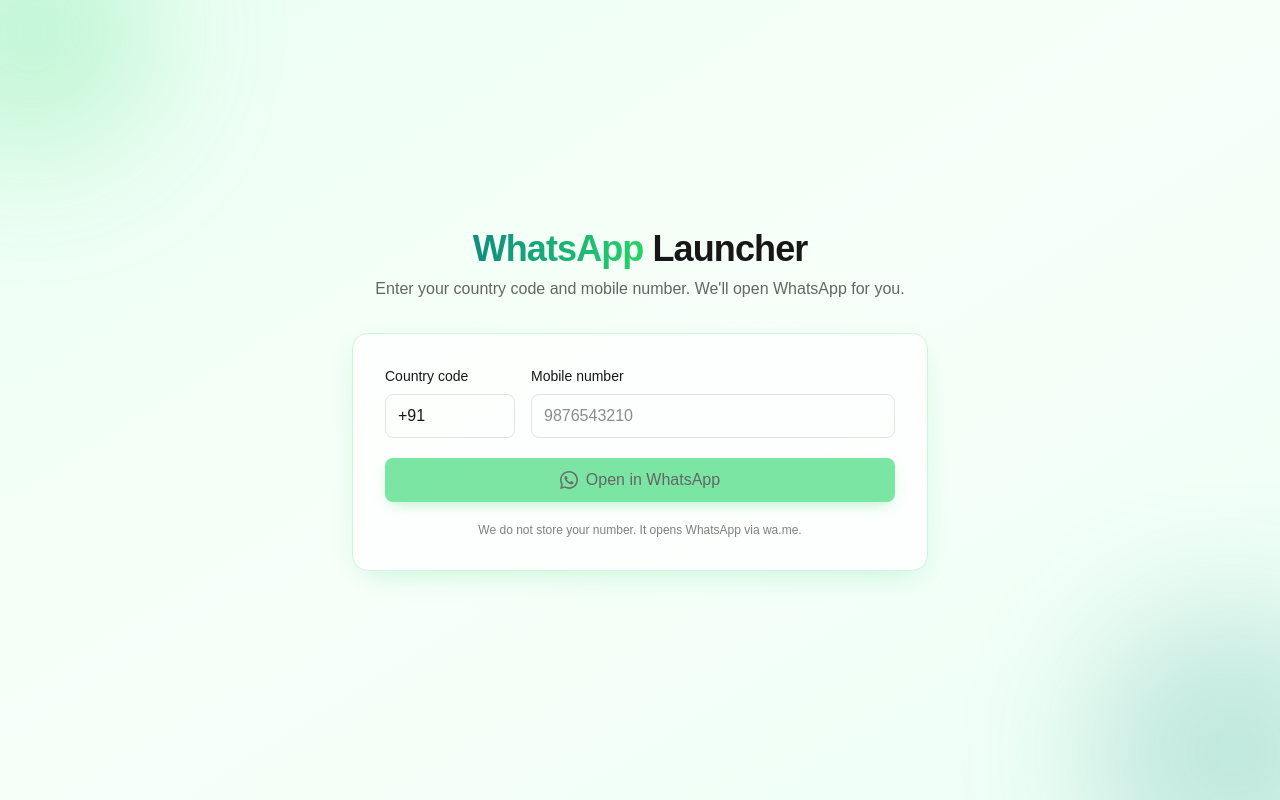
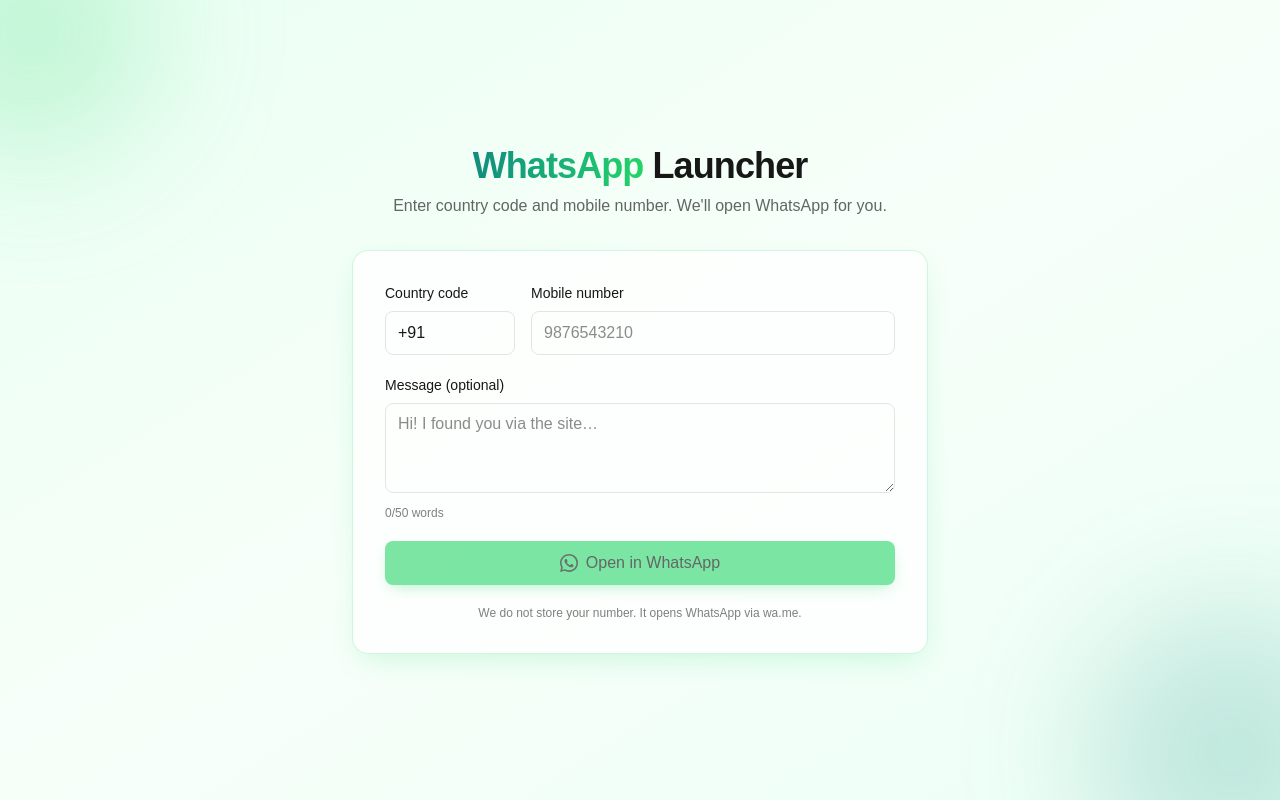
Before and after one commit to rahullolage1/next-starter-template, a Next.js app: page / in a window 1280 px wide. Built offline with nearby package versions, Linux system fonts and the light colour scheme.

Commit message:
[feature] Add optional message field and prefill via Whatsapp text param

```diff
--- a/src/app/page.tsx
+++ b/src/app/page.tsx
@@ -6,6 +6,11 @@
     const [countryCode, setCountryCode] = useState("+91");
     const [phoneNumber, setPhoneNumber] = useState("");
     const [errorMessage, setErrorMessage] = useState("");
+    const [message, setMessage] = useState("");
+    const messageWordCount = useMemo(() => {
+        const words = message.trim().split(/\s+/).filter(Boolean);
+        return message.trim() ? words.length : 0;
+    }, [message]);
 
     const combineDigits = useCallback((cc: string, num: string) => {
         const ccDigits = cc.replace(/[^\d]/g, "");
@@ -35,9 +40,17 @@
             return;
         }
 
-        const waUrl = `https://wa.me/${combined}`;
+        if (messageWordCount > 50) {
+            setErrorMessage("Message can be at most 50 words.");
+            return;
+        }
+
+        // no character limit enforcement
+
+        const encoded = message.trim() ? encodeURIComponent(message.trim()) : "";
+        const waUrl = `https://api.whatsapp.com/send?phone=${combined}${encoded ? `&text=${encoded}` : ""}`;
         window.open(waUrl, "_blank", "noopener,noreferrer");
-    }, [countryCode, phoneNumber, combineDigits]);
+    }, [countryCode, phoneNumber, message, combineDigits]);
 
     const isDisabled = useMemo(() => {
         const localDigits = phoneNumber.replace(/[^\d]/g, "");
@@ -57,7 +70,7 @@
                     <h1 className="text-3xl sm:text-4xl font-semibold tracking-tight">
                         <span className="bg-clip-text text-transparent bg-gradient-to-r from-[#128C7E] to-[#25D366]">WhatsApp</span> Launcher
                     </h1>
-                    <p className="text-sm sm:text-base text-black/60 dark:text-white/60 mt-2">Enter your country code and mobile number. We&apos;ll open WhatsApp for you.</p>
+                    <p className="text-sm sm:text-base text-black/60 dark:text-white/60 mt-2">Enter country code and mobile number. We&apos;ll open WhatsApp for you.</p>
                 </div>
 
                 <div className="w-full mx-auto max-w-xl rounded-2xl border border-[#25D366]/20 dark:border-[#128C7E]/25 bg-white/75 dark:bg-black/30 backdrop-blur px-6 sm:px-8 py-7 sm:py-8 shadow-[0_10px_30px_-10px_rgba(37,211,102,0.25)]">
@@ -94,6 +107,31 @@
                             </div>
                         </div>
 
+                        <div className="flex flex-col gap-2">
+                            <label htmlFor="msg" className="text-sm">Message (optional)</label>
+                            <textarea
+                                id="msg"
+                                aria-label="Message"
+                                rows={3}
+                                className="w-full rounded-lg border border-black/10 dark:border-white/15 bg-transparent px-3 py-2 focus:outline-none focus:ring-2 focus:ring-[#25D366]/40 dark:focus:ring-[#25D366]/35 resize-y"
+                                value={message}
+                                onChange={(e) => {
+                                    const next = e.target.value;
+                                    const words = next.trim().split(/\s+/).filter(Boolean);
+                                    if (words.length <= 50) {
+                                        setMessage(next);
+                                    } else {
+                                        setMessage(words.slice(0, 50).join(" "));
+                                    }
+                                }}
+                                placeholder="Hi! I found you via the site…"
+
+                            />
+                            <div className="text-[11px] sm:text-xs text-black/50 dark:text-white/50 mt-1">
+                                {messageWordCount}/50 words
+                            </div>
+                        </div>
+
                         {errorMessage && (
                             <div className="text-xs sm:text-sm text-red-600 dark:text-red-400">{errorMessage}</div>
                         )}
```
